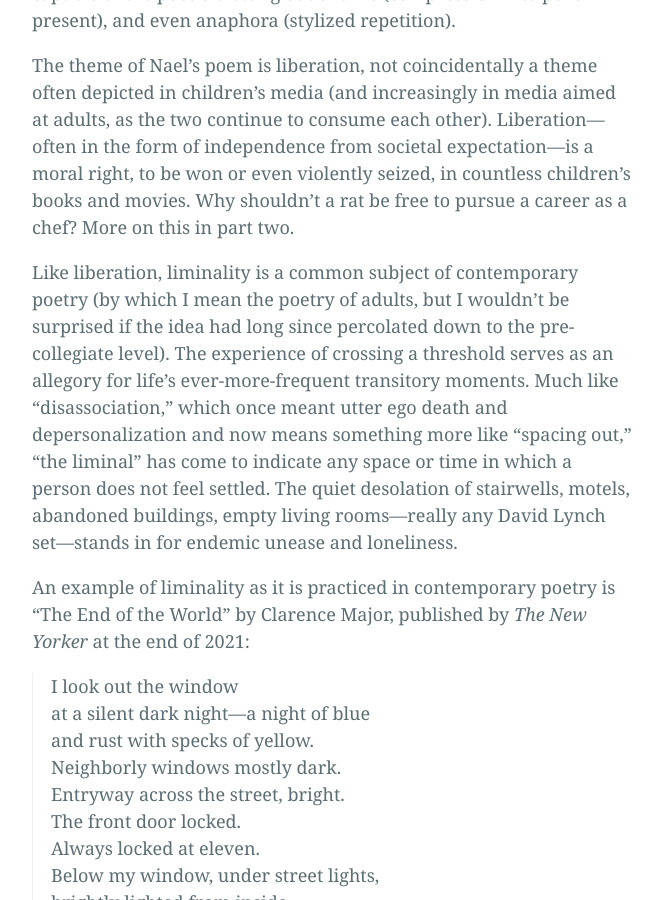
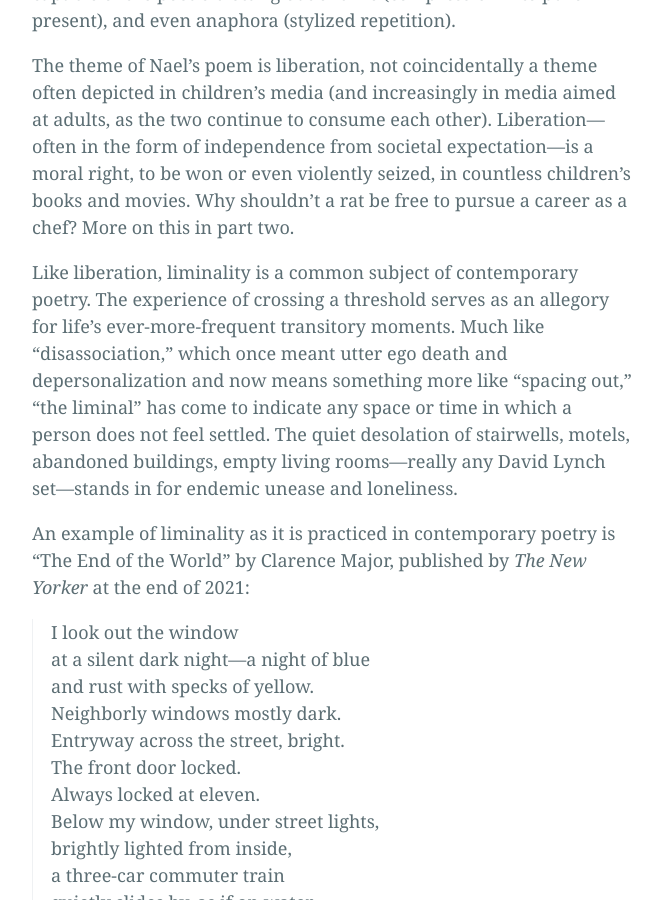
Before and after one commit to bliss-st/ss-website, a Jekyll site: the page built from _posts/2022-8-1-liberation-liminality-part-one.md, in a window 1280 px wide and 900 px high, scrolled down 2217 px. Shown: the whole window, without its empty margins (308-970 px from the left). Built offline with Jekyll 4.4.1, drawn with Linux system fonts in a browser that asks for light colours.

Commit message:
Update 2022-8-1-liberation-liminality-part-one.md

```diff
--- a/_posts/2022-8-1-liberation-liminality-part-one.md
+++ b/_posts/2022-8-1-liberation-liminality-part-one.md
@@ -29,7 +29,7 @@ Infinitely viral, six-year-old Nael’s poem is riddling—the title the solutio
 
 The theme of Nael’s poem is liberation, not coincidentally a theme often depicted in children’s media (and increasingly in media aimed at adults, as the two continue to consume each other). Liberation—often in the form of independence from societal expectation—is a moral right, to be won or even violently seized, in countless children’s books and movies. Why shouldn’t a rat be free to pursue a career as a chef? More on this in part two.
 
-Like liberation, liminality is a common subject of contemporary poetry (by which I mean the poetry of adults, but I wouldn’t be surprised if the idea had long since percolated down to the pre-collegiate level). The experience of crossing a threshold serves as an allegory for life’s ever-more-frequent transitory moments. Much like “disassociation,” which once meant utter ego death and depersonalization and now means something more like “spacing out,” “the liminal” has come to indicate any space or time in which a person does not feel settled. The quiet desolation of stairwells, motels, abandoned buildings, empty living rooms—really any David Lynch set—stands in for endemic unease and loneliness.
+Like liberation, liminality is a common subject of contemporary poetry. The experience of crossing a threshold serves as an allegory for life’s ever-more-frequent transitory moments. Much like “disassociation,” which once meant utter ego death and depersonalization and now means something more like “spacing out,” “the liminal” has come to indicate any space or time in which a person does not feel settled. The quiet desolation of stairwells, motels, abandoned buildings, empty living rooms—really any David Lynch set—stands in for endemic unease and loneliness.
 
 An example of liminality as it is practiced in contemporary poetry is “The End of the World” by Clarence Major, published by <em>The New Yorker</em> at the end of 2021:
 <blockquote>
```
